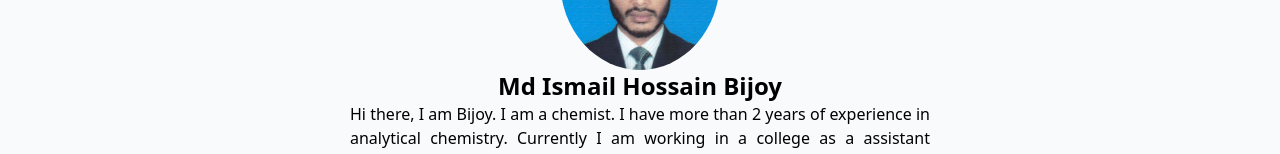
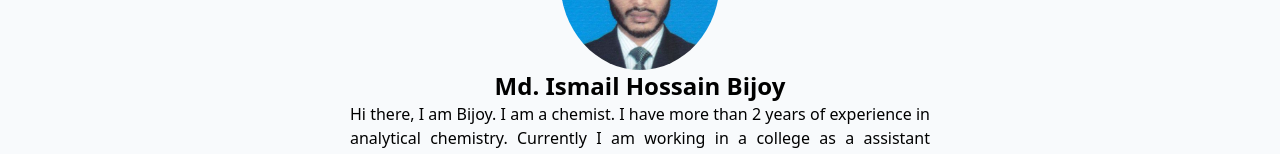
Before and after one commit to faridhakanda/chemistry, a Next.js app: page / in a window 1280 px wide. Shown: the part 170-324 px from the top of the page. Built offline with nearby package versions, Linux system fonts and the light colour scheme.

Commit message:
ismail name is ok

```diff
--- a/src/app/page.tsx
+++ b/src/app/page.tsx
@@ -8,7 +8,7 @@ export default function Home() {
         <div className="p-3">
           <Image id="image_ismail" className="rounded mx-auto" src="/ismail.jpg" alt="ismail" width="100" height="100" />
           <div>
-            <h1 className="font-semibold text-2xl">Md Ismail Hossain Bijoy</h1>
+            <h1 className="font-semibold text-2xl">Md. Ismail Hossain Bijoy</h1>
             <h1 className="text-justify mx-auto sm:w-5/4 md:w-5/4 lg:w-2/4 xl:w-2/4 2xl:w-2/4 3xl:w-2/4">Hi there, I am Bijoy. I am a chemist. I have more than 2 years of experience in analytical chemistry. Currently I am working in a college as a assistant researcher in field of organic chemistry. My interest in organic chemistry and computational chemistry.</h1>
           </div>
         </div>
```
